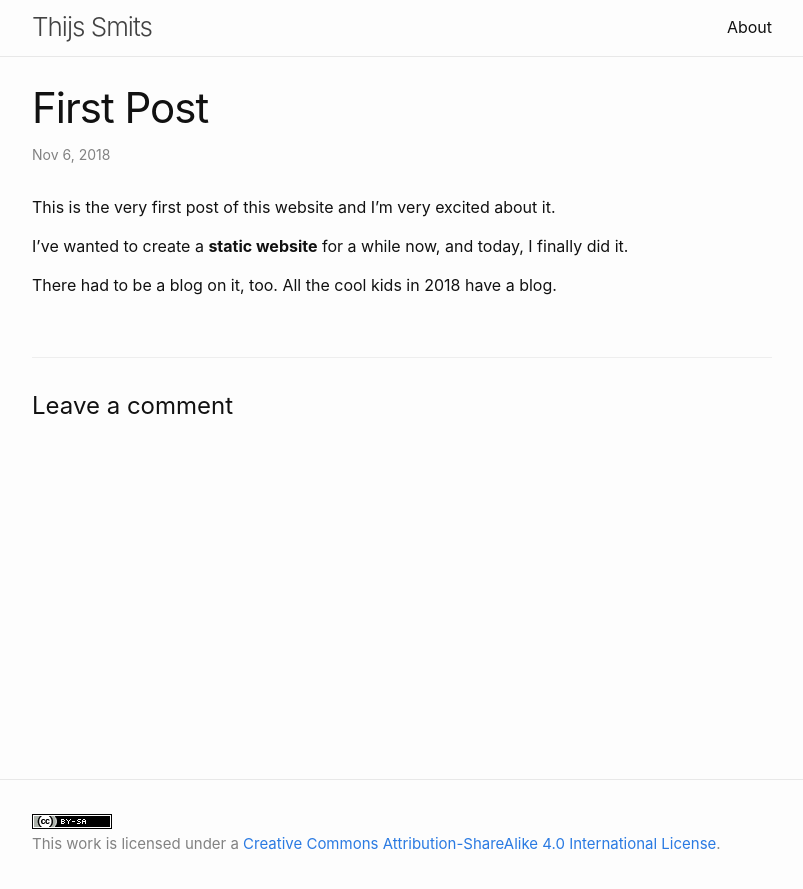
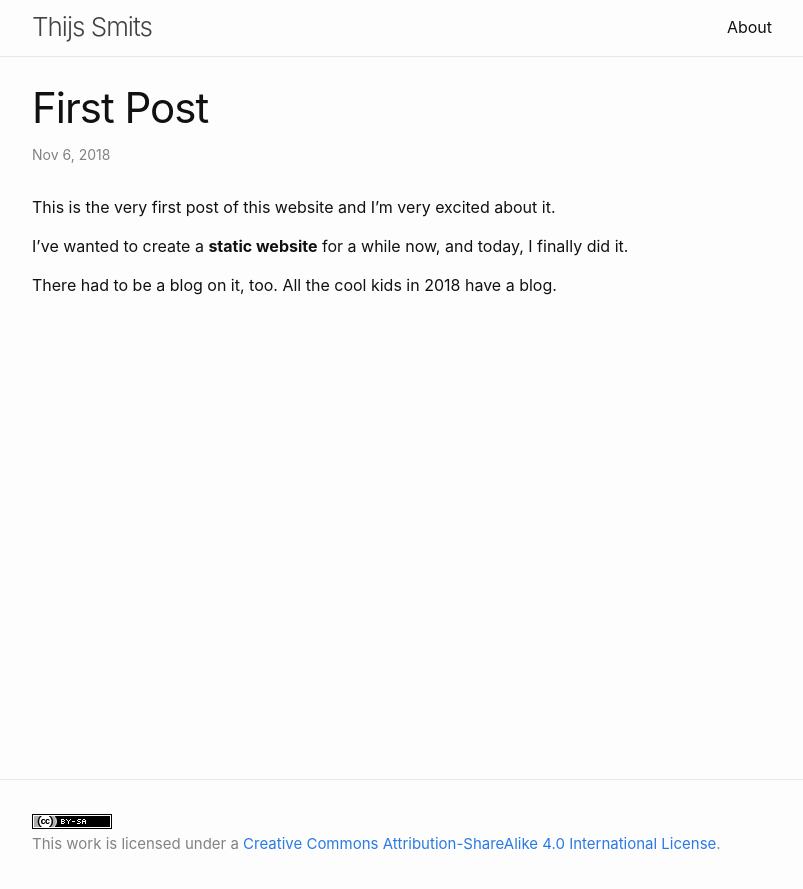
Before and after one commit to tssmits/tssmits.github.io, a Jekyll site: the page built from _posts/2018-11-06-first-post.markdown, in a window 1280 px wide. Shown: the top 889 px of the page, without its empty margins (238-1041 px from the left). Built offline with Jekyll 4.4.1, drawn with Linux system fonts in a browser that asks for light colours; comment, search, counter and statistics services are not loaded.

Commit message:
remove comments section

```diff
--- a/_layouts/post.html
+++ b/_layouts/post.html
@@ -26,8 +26,3 @@ layout: default
 
   <a class="u-url" href="{{ page.url | relative_url }}" hidden></a>
 </article>
-
-<h2 id="leave-a-comment" class="title--leave-a-comment">Leave a comment</h2>
-
-<script defer src="https://commento.thijssmits.com/js/commento.js"></script>
-<div id="commento"></div>
```
